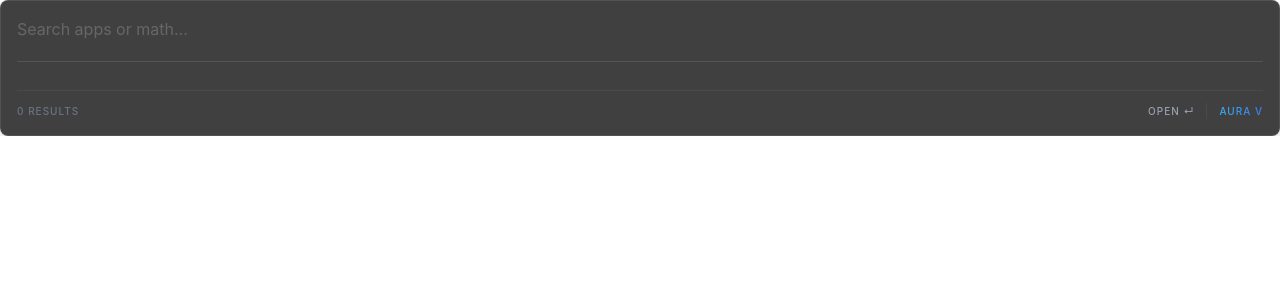
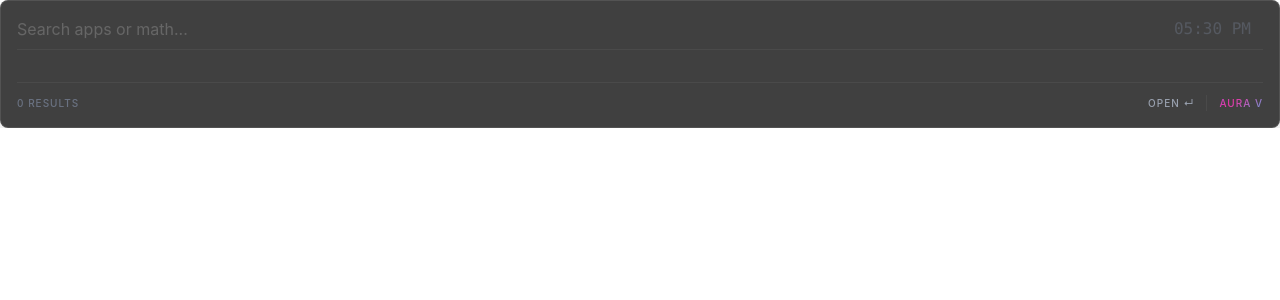
Before and after one commit to maxi-schaefer/Aura, a React (Vite) app: page / in a window 1280 px wide. Shown: the top 300 px of the page. Built offline with nearby package versions, Linux system fonts and the light colour scheme.

Commit message:
Added current time to search bar

```diff
--- a/src/App.tsx
+++ b/src/App.tsx
@@ -19,6 +19,7 @@
     const [filteredApps, setFilteredApps] = useState<any[]>([]);
     const [calculation, setCalculation] = useState<string | null>(null);
     const [detectedColor, setDetectedColor] = useState<string | null>(null);
+    const [time, setTime] = useState("");
 
     const inputRef = useRef<HTMLInputElement>(null);
     const containerRef = useRef<HTMLDivElement>(null);
@@ -134,19 +135,38 @@
         }, 10);
     };
 
+    // Timer
+    useEffect(() => {
+        const updateTime = () => {
+            const now = new Date();
+            const formatted = now.toLocaleTimeString([], {
+                hour: "2-digit",
+                minute: "2-digit",
+            });
+            setTime(formatted);
+        };
+
+        updateTime(); // run immediately
+        const interval = setInterval(updateTime, 1000);
+
+        return () => clearInterval(interval);
+    }, []);
+
     return (
         <div ref={containerRef} className="bg-transparent overflow-hidden">
             <motion.div className="glass p-4 shadow-2xl flex flex-col">
-                <div className="flex-none">
+                <div className="relative flex items-center mb-4 border-b border-white/5 pb-2 pr-15">
                     <input
                         ref={inputRef}
                         autoFocus
                         value={query}
                         onChange={(e) => setQuery(e.target.value)}
                         placeholder="Search apps or math..."
-                        className="w-full bg-transparent outline-none text-white text-base placeholder-gray-500 pb-2"
+                        className="w-full bg-transparent outline-none text-white text-base placeholder-gray-500"
                     />
-                    <div className="h-px bg-white/10 my-3" />
+                    <p className="absolute right-3 text-gray-500/50 font-mono">
+                        {time}
+                    </p>
                 </div>
 
                 <div ref={scrollContainerRef} className="max-h-[320px] overflow-y-auto custom-scrollbar pr-1">
```
